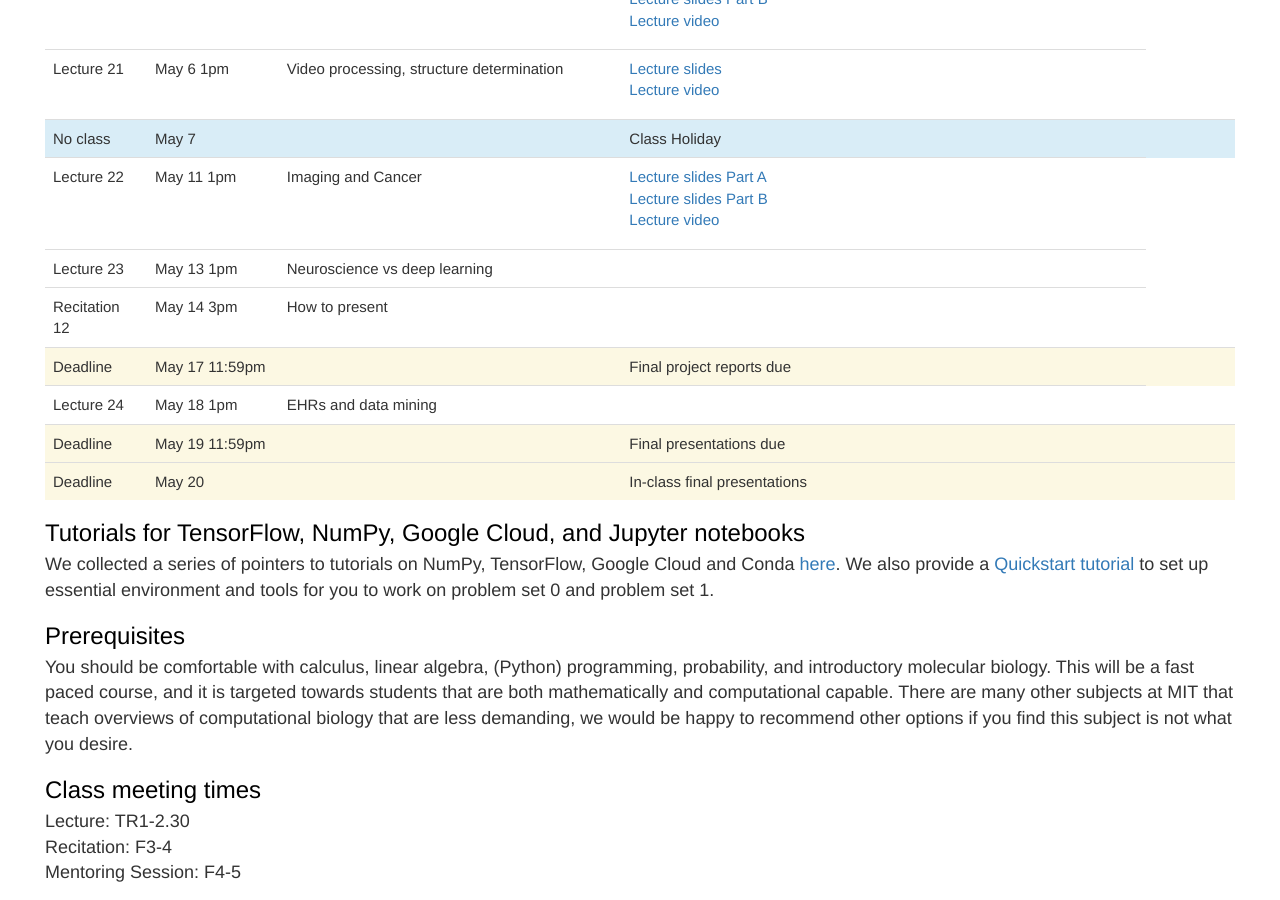
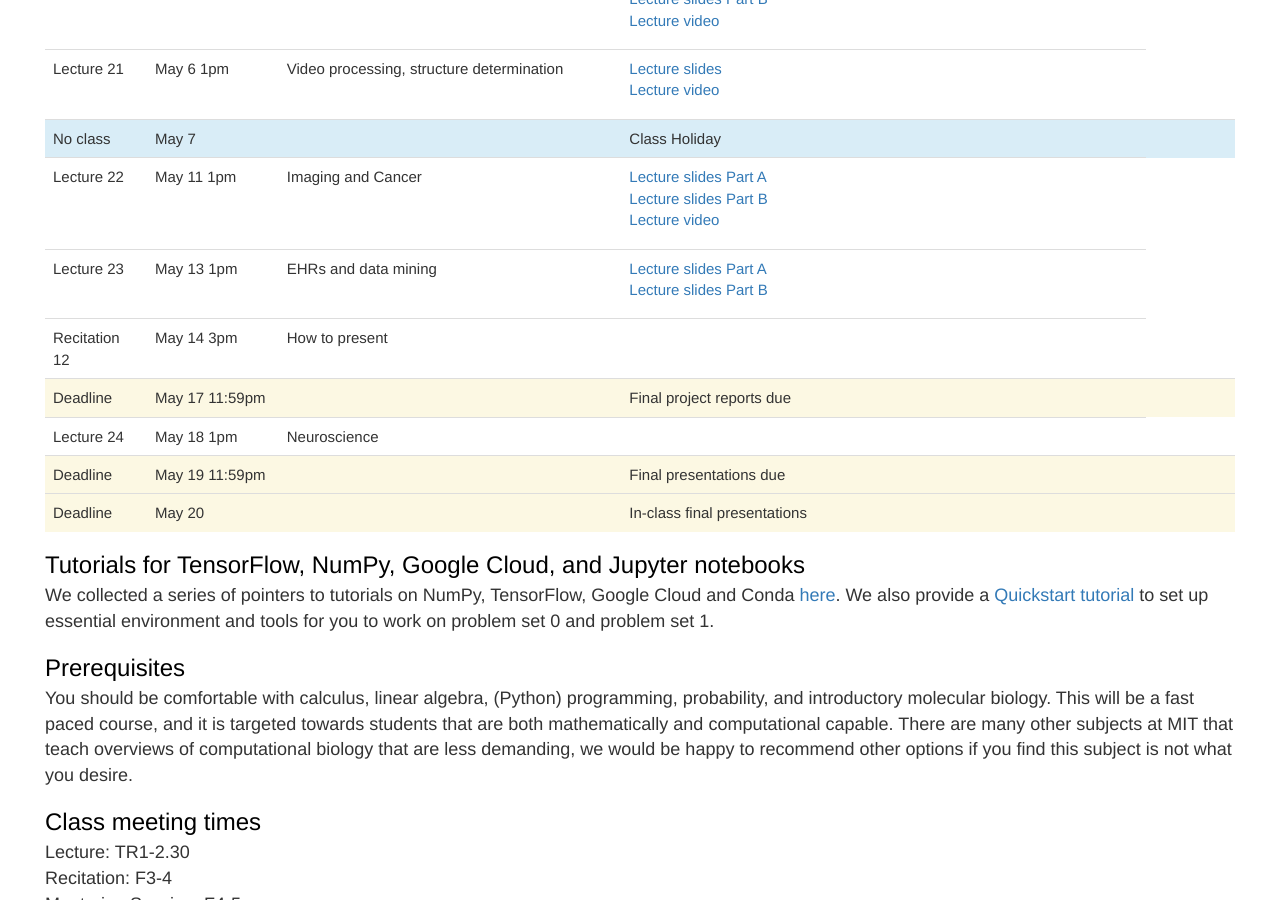
Before and after one commit to mit6874/mit6874.github.io, a Jekyll site: the page built from index.html, in a window 1280 px wide and 900 px high, scrolled down 3173 px. Built offline with Jekyll 4.4.1, drawn with Linux system fonts in a browser that asks for light colours; nearby versions of some CDN libraries.

Commit message:
update thru l23

```diff
--- a/index.html
+++ b/index.html
@@ -463,8 +463,11 @@ layout: default
         <tr>
             <td>Lecture 23</td>
             <td>May 13 1pm</td>
-            <td>Neuroscience vs deep learning</td>
-            <td></td>
+            <td>EHRs and data mining</td>
+            <td><ul>
+                    <li><a href="assets/sp2021/slides/l23a.pdf">Lecture slides Part A</a></li>
+                    <li><a href="assets/sp2021/slides/l23b.pdf">Lecture slides Part B</a></li>
+                </ul></td>
             <td></td>
         </tr>
         <tr>
```
Also changed, not shown: other parts of index.html (+1 -1 lines), 4 other files.
